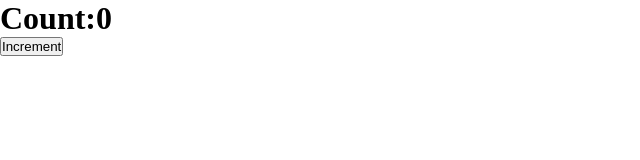
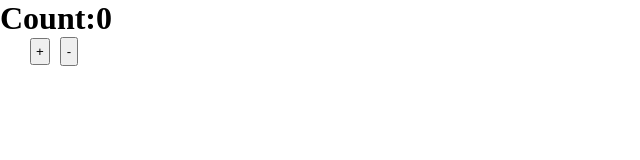
Before and after one commit to DevHredoy/React-demo, a React (Create React App) app: page / in a window 1280 px wide. Shown: the top 160 px of the page, without its empty margins (0-640 px from the left). Built offline with nearby package versions, Linux system fonts and the light colour scheme.

Commit message:
some progress in assignment 2

```diff
--- a/public/index.css
+++ b/public/index.css
@@ -1,44 +1,49 @@
-
-*{
-margin:0;
-padding:0;
-
+* {
+  margin: 0;
+  padding: 0;
 }
 
-
-.headingStyle{
-background-color: purple;
-color:white;
-padding:15px;
-text-align: center;
-
-
+.headingStyle {
+  background-color: purple;
+  color: white;
+  padding: 15px;
+  text-align: center;
 }
 
-.card{background-color:palegoldenrod;
-box-shadow: 2px 4px 4px gray;
-border-radius:5px;
-margin:10px;
-padding:10px;
-width:390px;
-display:inline-block;
-
+.card {
+  background-color: palegoldenrod;
+  box-shadow: 2px 4px 4px gray;
+  border-radius: 5px;
+  margin: 10px;
+  padding: 10px;
+  width: 390px;
+  display: inline-block;
 }
 
-.cardTitle{
-text-align:center;
-margin-bottom:5px;
+.cardTitle {
+  text-align: center;
+  margin-bottom: 5px;
 }
 
-.cardDesc{
-    text-align:justify;
-    margin-bottom:5px;
-
+.cardDesc {
+  text-align: justify;
+  margin-bottom: 5px;
 }
 
+.buttonlayout {
+  display: relative;
+}
+.b1 {
+  margin-left: 30px;
+  padding:4px;
+}
 
-.cardFooter{
+.b2 {
+  margin-left: 10px;
+  padding: 5px;
+}
 
-    text-align:center;
-    font-weight:bold;
-     }
+.cardFooter {
+  text-align: center;
+  font-weight: bold;
+}
--- a/src/HOOKS_USESTATE/index2.js
+++ b/src/HOOKS_USESTATE/index2.js
@@ -1,20 +1,36 @@
 import React, { useState } from "react";
 
 export default function HOOKS_USESTATE2() {
+  const [count, setCount] = useState(0);
+  const [buttonText, setButtonText] = useState("+");
+  const [buttonText2, setButton2Text] = useState("-");
 
- const [count,setCount] = useState(0)
- const handleIncrement=()=>
-{
+  const handleIncrement = () => {
+    setCount((count) => count + 1);
+    if (count > 5) {
+      setButtonText("enough");
+    }
+  };
 
-setCount((count)=>count+1);
-setCount((count)=>count+1);setCount((count)=>count+1);
+  const handleDecrement = () => {
+    setCount((count) => count - 1);
+    if (count < -3) {
+      setButtonText("enough");
+    }
+  };
 
-}
-    return (
-
+  return (
     <div>
       <h1>Count:{count}</h1>
-      <button onClick={handleIncrement}>Increment</button>
+
+      <div className="buttonlayout">
+        <button className="b1" onClick={handleIncrement} disabled={count > 5}>
+          {buttonText}
+        </button>
+        <button className="b2" onClick={handleDecrement} disabled={count < -5}>
+          {buttonText2}
+        </button>
+      </div>
     </div>
   );
 }
```
